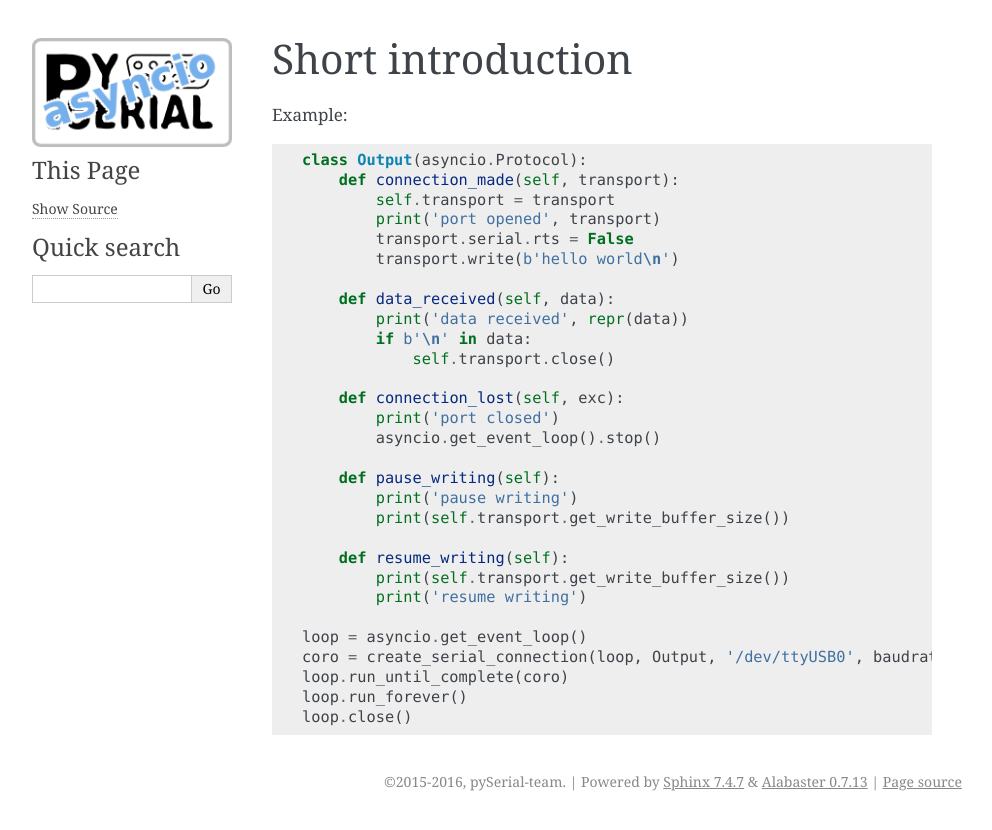
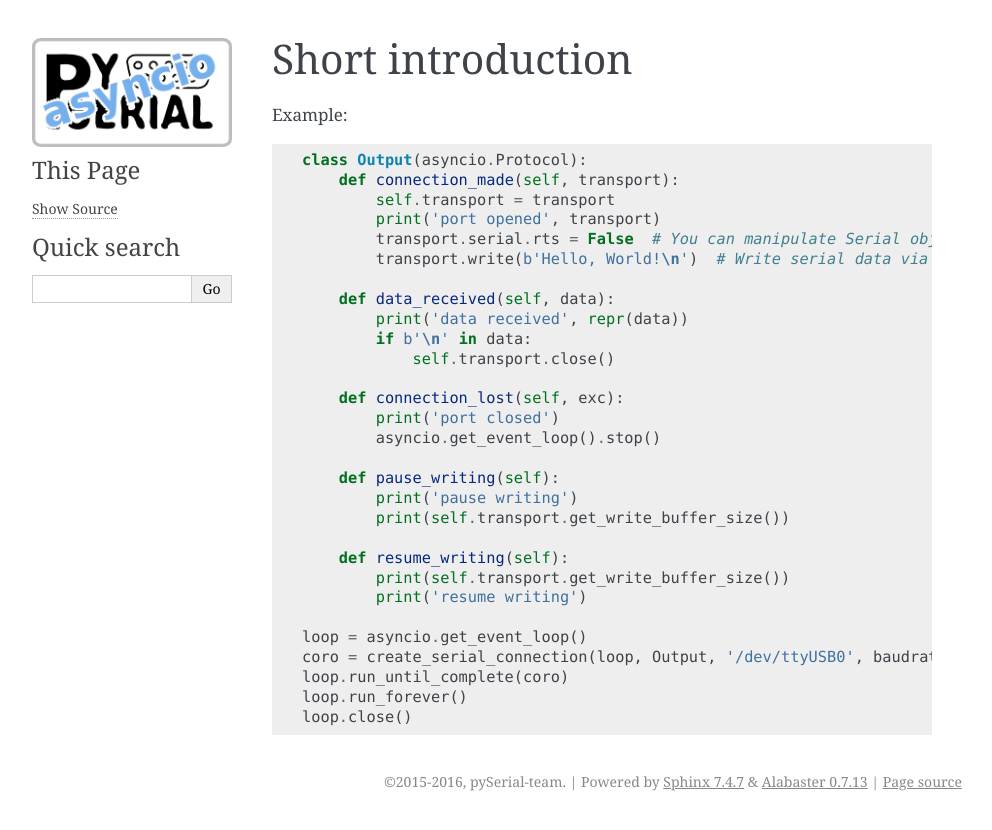
Before and after one commit to pyserial/pyserial-asyncio, a Sphinx documentation site: the page built from documentation/shortintro.rst, in a window 1280 px wide. Shown: the top 830 px of the page, without its empty margins (148-1140 px from the left). Built offline with Sphinx 7.4.7, drawn with Linux system fonts in a browser that asks for light colours.

Commit message:
Adds some explanatory comments to the example.

```diff
--- a/documentation/shortintro.rst
+++ b/documentation/shortintro.rst
@@ -8,8 +8,8 @@
         def connection_made(self, transport):
             self.transport = transport
             print('port opened', transport)
-            transport.serial.rts = False
-            transport.write(b'hello world\n')
+            transport.serial.rts = False  # You can manipulate Serial object via transport
+            transport.write(b'Hello, World!\n')  # Write serial data via transport
 
         def data_received(self, data):
             print('data received', repr(data))
```
